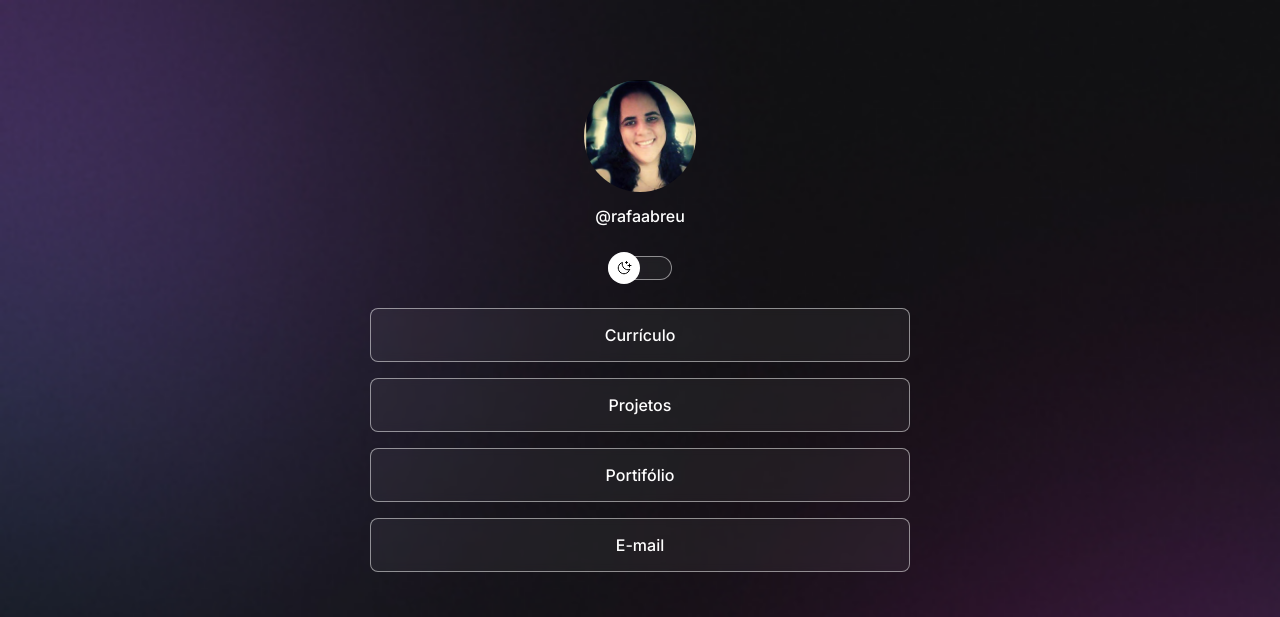
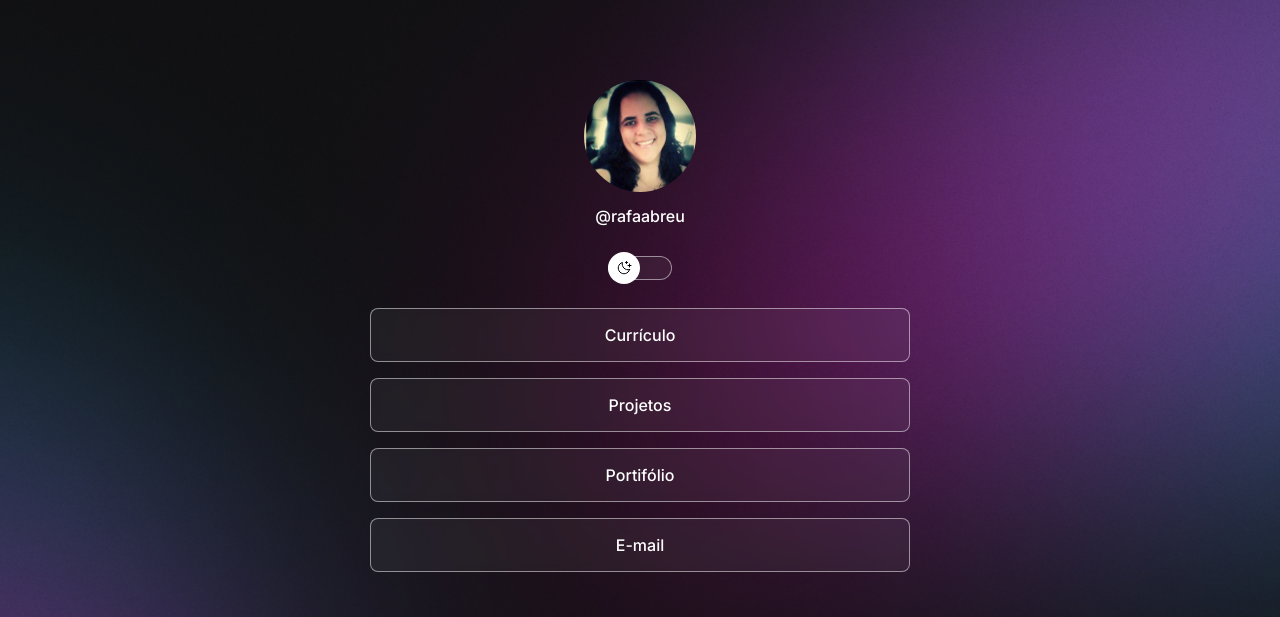
Before and after one commit to Rafaella-Abreu/projeto_discover, a plain HTML site: page index.html in a window 1280 px wide. Shown: the top 617 px of the page. Drawn offline with nearby package versions, Linux system fonts and the light colour scheme.

Commit message:
change background based on media queries

```diff
--- a/style.css
+++ b/style.css
@@ -37,6 +37,7 @@ body {
   background-size: cover; cobre toda área visivel
   */
   background: var(--bg-url) no-repeat top center/cover;
+  height: 100vh;
 }
 
 #container {
@@ -173,3 +174,14 @@ footer {
   text-align: center;
   font-size: 14px;
 }
+
+/* MEDIA QUERIES */
+@media (min-width: 700px) {
+  :root {
+    --bg-url: url(./assets/bg-desktop.jpg);
+  }
+
+  .light {
+    --bg-url: url(./assets/bg-desktop-light.jpg)
+  }
+}
```
Also changed, not shown: assets/avatar-light.png (deleted), assets/avatar.png (deleted).
